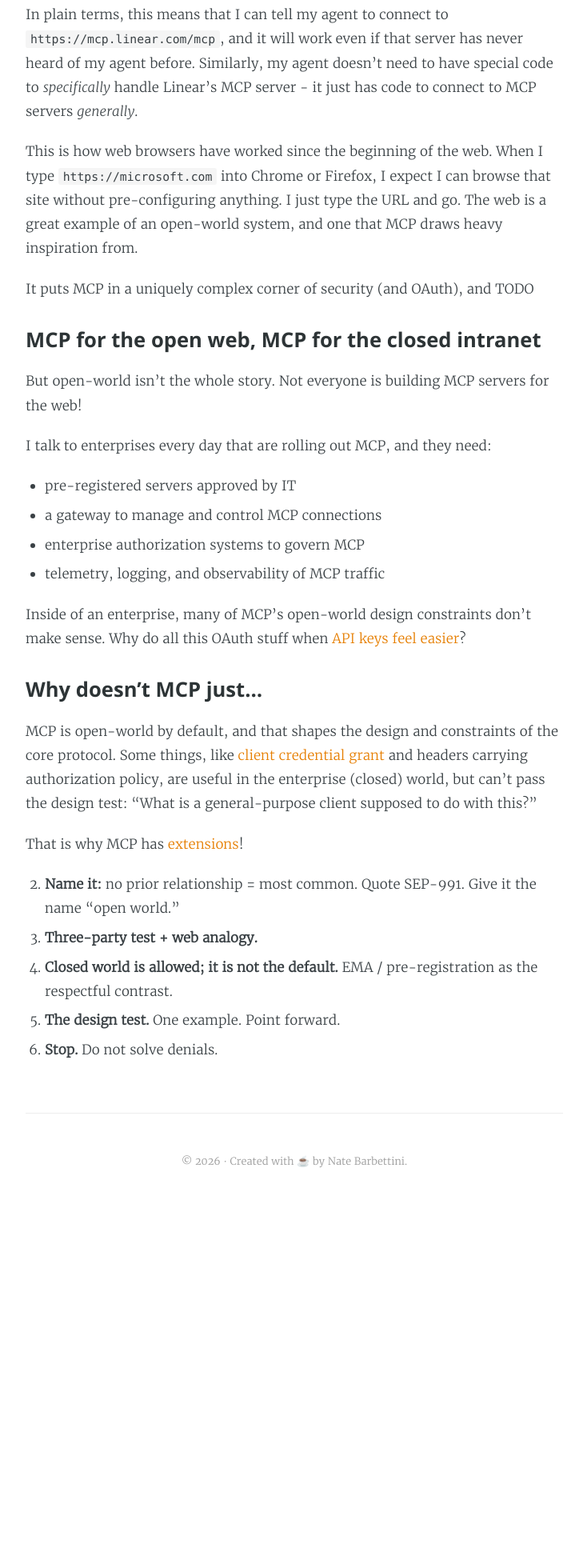
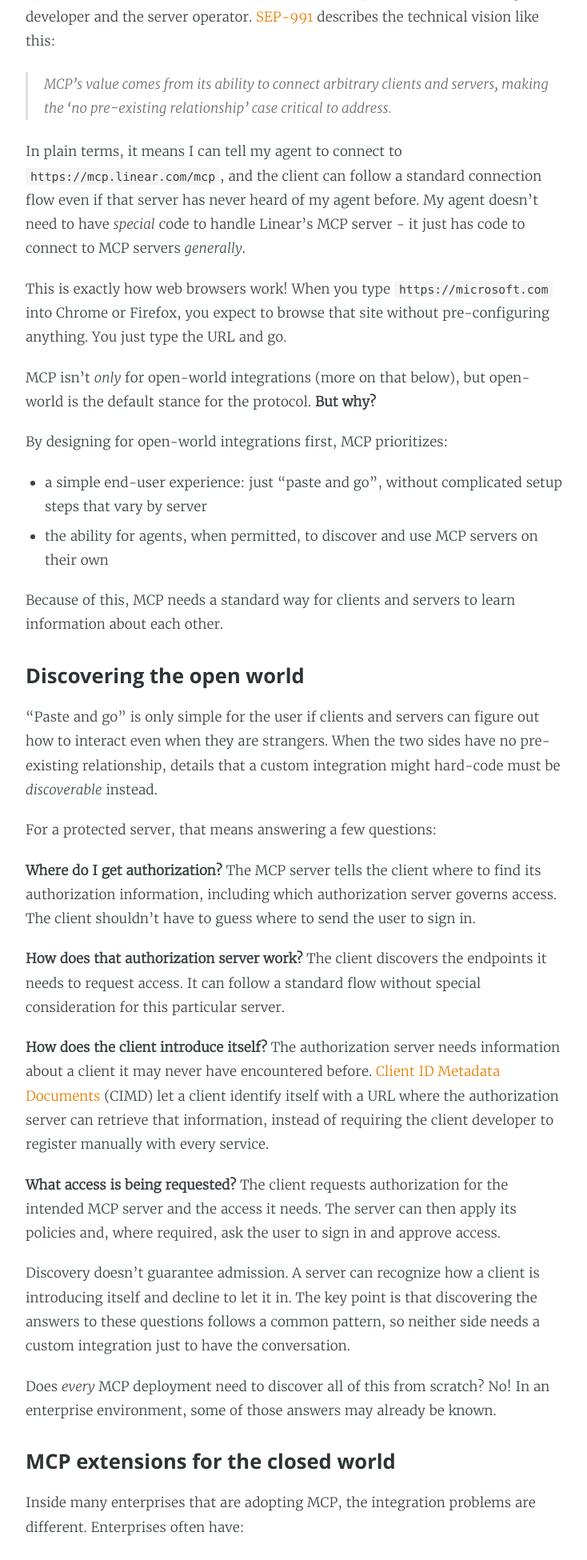
Before and after one commit to nbarbettini/recaffeinate.co, an Astro site: page /post/mcp-open-world-vision in a window 1280 px wide. Shown: the part 850-2800 px from the top of the page at 80% size, without its empty margins (272-1006 px from the left). Before the commit the page ends 2376 px from the top, so only its background shows below. Built offline with nearby package versions, Linux system fonts and the light colour scheme; Astro itself is replaced by a stand-in of ours.

Commit message:
Open world final draft

```diff
--- a/src/content/post/mcp-open-world-vision.md
+++ b/src/content/post/mcp-open-world-vision.md
@@ -1,51 +1,83 @@
 ---
 title: "MCP's big, open-world vision"
-description: "Understanding MCP for the web, and for the intranet"
-date: 2026-09-06T08:55:00-07:00
+description: "Understanding the protocol's model for strangers, and why extensions are important"
+date: 2026-09-12T08:55:00-07:00
 tags: ["mcp"]
 ---
 
-You don't need to fully understand [how MCP works]() to feel how useful it is: paste an MCP server URL into ChatGPT or Cursor and your agent gets new capabilities.
+You don't need to fully understand [how MCP works](/posts/mcp-in-plain-english) to feel how useful it is: paste an MCP server URL into ChatGPT or Cursor and your agent gets new capabilities.
 
-The ability to "paste and go" is **more foundational** than it may appear. MCP's big vision is that a client and server that have never connected before can do so without any prior setup. This is analogous to how browsers work on the web today, and is often referred to as an "open-world system".
+The ability to "paste and go" is more foundational than it may appear. MCP's **big vision** is that clients and servers that have never met can talk to each other. A client developer shouldn’t need to build a custom integration for every server, and a server operator shouldn’t need to pre-register every client. Clients and servers can be strangers. The protocol gives strangers a shared way to connect, even when access still requires signing in, consent, or approval.
 
-MCP's open-world vision is sometimes misunderstood, because many MCP developers are _not_ actually building in the open world. In this post, I'll explain how to think about MCP whether you're building for the open web or not.
+I'll call these **open-world integrations**: connections where the client and server don't need a pre-existing relationship.
 
-## Open world by default
+This vision is sometimes misunderstood, because not all MCP servers actually need to handle clients that are strangers! In this post, I'll explain why MCP works this way, when MCP builders do (and don't) need to care, and what it means for the core protocol.
 
-By default, MCP assumes that the client developer (the builder of an agent), the server developer, and the user of an agent have no prior relationship. [SEP-991](https://modelcontextprotocol.io/seps/991-enable-url-based-client-registration-using-oauth-c) describes the technical vision:
+## No prior relationship, by default
+
+By default, MCP doesn't assume a prior relationship between the client (agent) developer and the server operator. [SEP-991](https://modelcontextprotocol.io/seps/991-enable-url-based-client-registration-using-oauth-c) describes the technical vision like this:
 
 > MCP's value comes from its ability to connect arbitrary clients and servers, making the 'no pre-existing relationship' case critical to address.
 
-In plain terms, this means that I can tell my agent to connect to `https://mcp.linear.com/mcp`, and it will work even if that server has never heard of my agent before. Similarly, my agent doesn't need to have special code to _specifically_ handle Linear's MCP server - it just has code to connect to MCP servers _generally_.
+In plain terms, it means I can tell my agent to connect to `https://mcp.linear.com/mcp`, and the client can follow a standard connection flow even if that server has never heard of my agent before. My agent doesn't need to have _special_ code to handle Linear's MCP server - it just has code to connect to MCP servers _generally_.
 
-This is how web browsers have worked since the beginning of the web. When I type `https://microsoft.com` into Chrome or Firefox, I expect I can browse that site without pre-configuring anything. I just type the URL and go. The web is a great example of an open-world system, and one that MCP draws heavy inspiration from.
+This is exactly how web browsers work! When you type `https://microsoft.com` into Chrome or Firefox, you expect to browse that site without pre-configuring anything. You just type the URL and go.
 
-It puts MCP in a uniquely complex corner of security (and OAuth), and TODO
+MCP isn't _only_ for open-world integrations (more on that below), but open-world is the default stance for the protocol. **But why?**
 
-## MCP for the open web, MCP for the closed intranet
+By designing for open-world integrations first, MCP prioritizes:
 
-But open-world isn't the whole story. Not everyone is building MCP servers for the web!
+- a simple end-user experience: just "paste and go", without complicated setup steps that vary by server
+- the ability for agents, when permitted, to discover and use MCP servers on their own
 
-I talk to enterprises every day that are rolling out MCP, and they need:
-- pre-registered servers approved by IT
+Because of this, MCP needs a standard way for clients and servers to learn information about each other.
+
+## Discovering the open world
+
+“Paste and go” is only simple for the user if clients and servers can figure out how to interact even when they are strangers. When the two sides have no pre-existing relationship, details that a custom integration might hard-code must be _discoverable_ instead.
+
+For a protected server, that means answering a few questions:
+
+**Where do I get authorization?** The MCP server tells the client where to find its authorization information, including which authorization server governs access. The client shouldn't have to guess where to send the user to sign in.
+
+**How does that authorization server work?** The client discovers the endpoints it needs to request access. It can follow a standard flow without special consideration for this particular server.
+
+**How does the client introduce itself?** The authorization server needs information about a client it may never have encountered before. [Client ID Metadata Documents](https://modelcontextprotocol.io/specification/2026-07-28/basic/authorization/client-registration#client-id-metadata-documents) (CIMD) let a client identify itself with a URL where the authorization server can retrieve that information, instead of requiring the client developer to register manually with every service.
+
+**What access is being requested?** The client requests authorization for the intended MCP server and the access it needs. The server can then apply its policies and, where required, ask the user to sign in and approve access.
+
+Discovery doesn't guarantee admission. A server can recognize how a client is introducing itself and decline to let it in. The key point is that discovering the answers to these questions follows a common pattern, so neither side needs a custom integration just to have the conversation.
+
+Does _every_ MCP deployment need to discover all of this from scratch? No! In an enterprise environment, some of those answers may already be known.
+
+## MCP extensions for the closed world
+
+Inside many enterprises that are adopting MCP, the integration problems are different. Enterprises often have:
+- a list of MCP servers pre-approved by IT
 - a gateway to manage and control MCP connections
 - enterprise authorization systems to govern MCP
 - telemetry, logging, and observability of MCP traffic
 
-Inside of an enterprise, many of MCP's open-world design constraints don't make sense. Why do all this OAuth stuff when [API keys feel easier]()?
+Some (or all) of the constraints that MCP solves for in the open world of the internet don't apply to intranets or closed enterprise environments. That's especially true when you control both sides (client and server) of the MCP connection. An enterprise can also use open-world integrations; what matters is which relationships can be assumed:
 
+| | Open world (default) | Closed world |
+|---|---|---|
+| Prior relationship | Not required | Arranged in advance |
+| Shared identity or access-control system | Not assumed | Often provided by the organization |
+| What a connection can rely on | Only the shared protocol, without prior coordination | The shared protocol plus arrangements made in advance |
 
-## Why doesn't MCP just...
+If you're building in a more closed environment, designing for strangers may feel like overkill. You might be right, especially when one or both sides of the connection are pre-configured! The questions that strangers need to ask each other may already have known answers inside your company. In that case, you have more flexibility to pick and choose the security patterns that make sense for your system.
 
-MCP is open-world by default, and that shapes the design and constraints of the core protocol. Some things, like [client credential grant]() and headers carrying authorization policy, are useful in the enterprise (closed) world, but can't pass the design test: "What is a general-purpose client supposed to do with this?"
+For example, MCP supports client pre-registration, and MCP extensions like [Enterprise-Managed Authorization](https://modelcontextprotocol.io/extensions/auth/enterprise-managed-authorization) and [OAuth Client Credentials](https://modelcontextprotocol.io/extensions/auth/oauth-client-credentials) can be used when the client and the relevant identity or authorization servers support them.
 
-That is why MCP has [extensions]()!
+Keeping both kinds of environments in mind matters when we're deciding what belongs in the core protocol. A custom client you've built might already know about your company's identity provider, or send special headers to your enterprise gateway. A client built by someone who's never heard of your company won't know any of that.
 
+So when someone proposes a new requirement for MCP, I like to ask: *What is a general-purpose client meant to do with this?*
 
+If the answer starts with "First, configure the client for our environment...", that might be a useful feature for your deployment! But it can't be a prerequisite for _every_ MCP integration. The core protocol needs to work by default when those arrangements haven't happened. [Extensions](https://modelcontextprotocol.io/extensions/overview) give developers a way to build on those extra arrangements without forcing everyone else to share them.
 
-2. **Name it:** no prior relationship = most common. Quote SEP-991. Give it the name "open world."
-3. **Three-party test + web analogy.**
-4. **Closed world is allowed; it is not the default.** EMA / pre-registration as the respectful contrast.
-5. **The design test.** One example. Point forward.
-6. **Stop.** Do not solve denials.
+## Conclusion
+
+MCP's big vision is that the arrangements that historically would have been hard-coded per integration don't have to be hard-coded. A server developer can build for clients they've never heard of, and a client developer can support servers that don't exist yet. That's the design intent behind "paste and go", and why the core protocol needs to give strangers a shared way to start the conversation.
+
+Solving for open-world (no prior relationship) integrations by default gives MCP a great user experience, but it's also true that not all MCP systems fit this mold. That's why [MCP extensions](https://modelcontextprotocol.io/extensions/overview) are important: they provide alternatives without forcing the core protocol to change.
```
